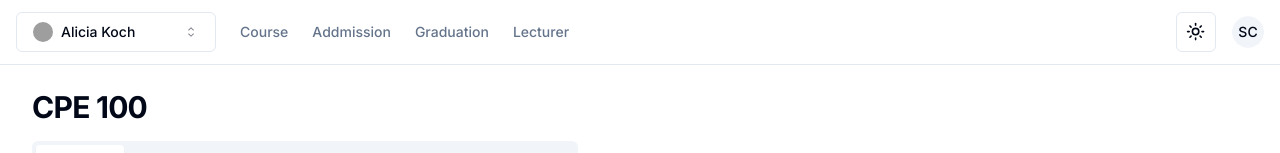
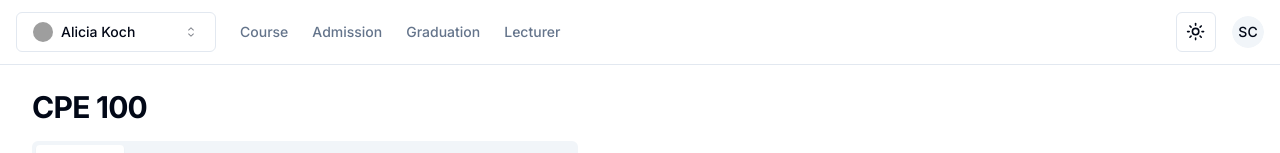
Before and after one commit to team-inu/inu-garden, a Next.js app: page /homepage in a window 1280 px wide. Shown: the top 153 px of the page. Built offline with nearby package versions, Linux system fonts and the light colour scheme; grey boxes are pictures that could not be loaded.

Commit message:
feat: add admission path in nav bar

```diff
--- a/components/main-nav.tsx
+++ b/components/main-nav.tsx
@@ -18,10 +18,10 @@ export function MainNav({
         Course
       </Link>
       <Link
-        href="/examples/dashboard"
+        href="/admission"
         className="text-sm font-medium text-muted-foreground transition-colors hover:text-primary"
       >
-        Addmission
+        Admission
       </Link>
       <Link
         href="/examples/dashboard"
```
